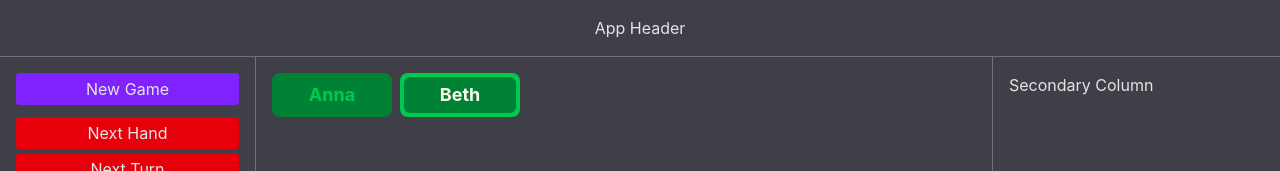
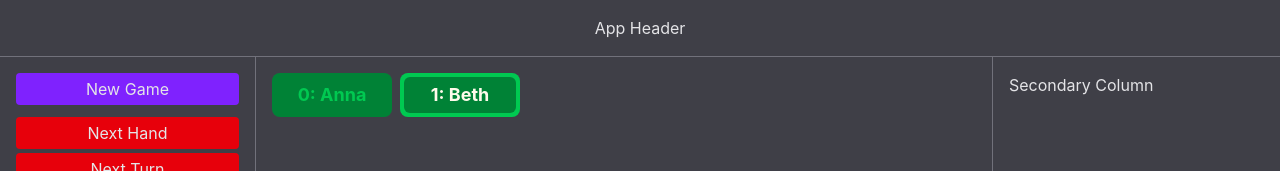
Before and after one commit to trudoholic/ccg2026, a React (Vite) app: page / in a window 1280 px wide. Both pictures are taken after a click on the button "# 2". Shown: the top 171 px of the page. Built offline with nearby package versions, Linux system fonts and the light colour scheme.

Commit message:
usePlayersStore

```diff
--- a/src/components/MainControls.tsx
+++ b/src/components/MainControls.tsx
@@ -1,28 +1,35 @@
 import {useFlowStore} from "../store/useFlowStore"
+import {usePlayersStore} from "../store/usePlayersStore"
 import {Button} from "./Button"
 
 function MainControls() {
   const nPlayers = useFlowStore(s => s.nPlayers)
   const setPlayers = useFlowStore(s => s.setPlayers)
-
   const setHandIdx = useFlowStore(s => s.setHandIdx)
   const setTurnIdx = useFlowStore(s => s.setTurnIdx)
-
   const nextHandIdx = useFlowStore(s => s.nextHandIdx)
   const nextTurnIdx = useFlowStore(s => s.nextTurnIdx)
 
+  const createPlayers = usePlayersStore(s => s.createPlayers)
+
   function startNewGame(n:number) {
+    createPlayers(n)
     setPlayers(n)
     const elderHandIdx = Math.floor(Math.random() * n)
     setHandIdx(elderHandIdx)
     setTurnIdx(elderHandIdx)
   }
 
+  function endGame() {
+    createPlayers(0)
+    setPlayers(0)
+  }
+
   return (
     <div className="flex flex-col gap-1">
       {nPlayers? (
         <>
-          <Button onClick={() => setPlayers(0)}>New Game</Button>
+          <Button onClick={endGame}>New Game</Button>
           <div className="h-1" />
           <Button onClick={nextHandIdx} variant={"red"}>Next Hand</Button>
           <Button onClick={nextTurnIdx} variant={"red"}>Next Turn</Button>
--- a/src/components/MainView.tsx
+++ b/src/components/MainView.tsx
@@ -1,19 +1,18 @@
-import {useFlowStore} from "../store/useFlowStore"
+import {usePlayersStore} from "../store/usePlayersStore"
 import PlayerView from "./PlayerView"
 
-const range = (n: number) => [...Array(n).keys()]
-
 function MainView() {
-  const nPlayers = useFlowStore(s => s.nPlayers)
+  const players = usePlayersStore(s => s.players)
 
   return (
     <>
-      {nPlayers? (
+      {players.length? (
           <div className="flex flex-row gap-2">
-            {range(nPlayers).map((i) => (
+            {players.map((p, i) => (
               <PlayerView
-                key={i}
+                key={p.id}
                 idx={i}
+                name={p.name}
               />
             ))}
           </div>
--- a/src/components/PlayerView.tsx
+++ b/src/components/PlayerView.tsx
@@ -1,12 +1,11 @@
 import {useFlowStore} from "../store/useFlowStore"
-
-const names = ['Anna', 'Beth', 'Ciri', 'Dana']
 
 type PlayerViewProps = {
   idx: number
+  name: string
 }
 
-function PlayerView({idx}: PlayerViewProps) {
+function PlayerView({idx, name}: PlayerViewProps) {
   const handIdx = useFlowStore(s => s.handIdx)
   const turnIdx = useFlowStore(s => s.turnIdx)
 
@@ -14,7 +13,7 @@ function PlayerView({idx}: PlayerViewProps) {
     <div className={`w-30 p-1 ${idx === handIdx? 'bg-green-500': 'bg-green-700'} rounded-lg`}>
       <div className="p-1 bg-green-700 rounded-md">
         <p className={`font-bold text-lg text-center ${idx === turnIdx? 'text-amber-50': 'text-green-500'}`}>
-          {names[idx]}
+          {`${idx}: ${name}`}
         </p>
       </div>
     </div>
--- /dev/null
+++ b/src/store/usePlayersStore.ts
@@ -0,0 +1,42 @@
+import { create } from 'zustand'
+
+const _player = {
+  id: 0,
+  name: "",
+  pass: false,
+  score: 0,
+}
+
+type TPlayer = typeof _player
+
+const playerNames = ['Anna', 'Beth', 'Ciri', 'Dana']
+
+function getPlayers(n: number): TPlayer[] {
+  return (n? [...Array(n).keys()].map((i) => ({..._player, id: i + 1, name: playerNames[i]})): [])
+}
+
+const _players: TPlayer[] = []
+
+const initialState = {
+  players: _players,
+}
+
+type PlayersState = typeof initialState
+
+interface PlayersActions {
+  createPlayers: (n: number) => void
+  updatePlayer: (idx: number, payload: Partial<TPlayer>) => void
+}
+
+export const usePlayersStore = create<PlayersState & PlayersActions>(
+  (set) => ({
+    ...initialState,
+
+    createPlayers: (n) => set(() => ({players: getPlayers(n)})),
+    updatePlayer: (idx, payload) => set((state) => (
+      {players: state.players.map((p, i) => (idx === i? {...p, ...payload}: p))}
+    )),
+  })
+)
+
+// const range = (n: number) => [...Array(n).keys()]
```
